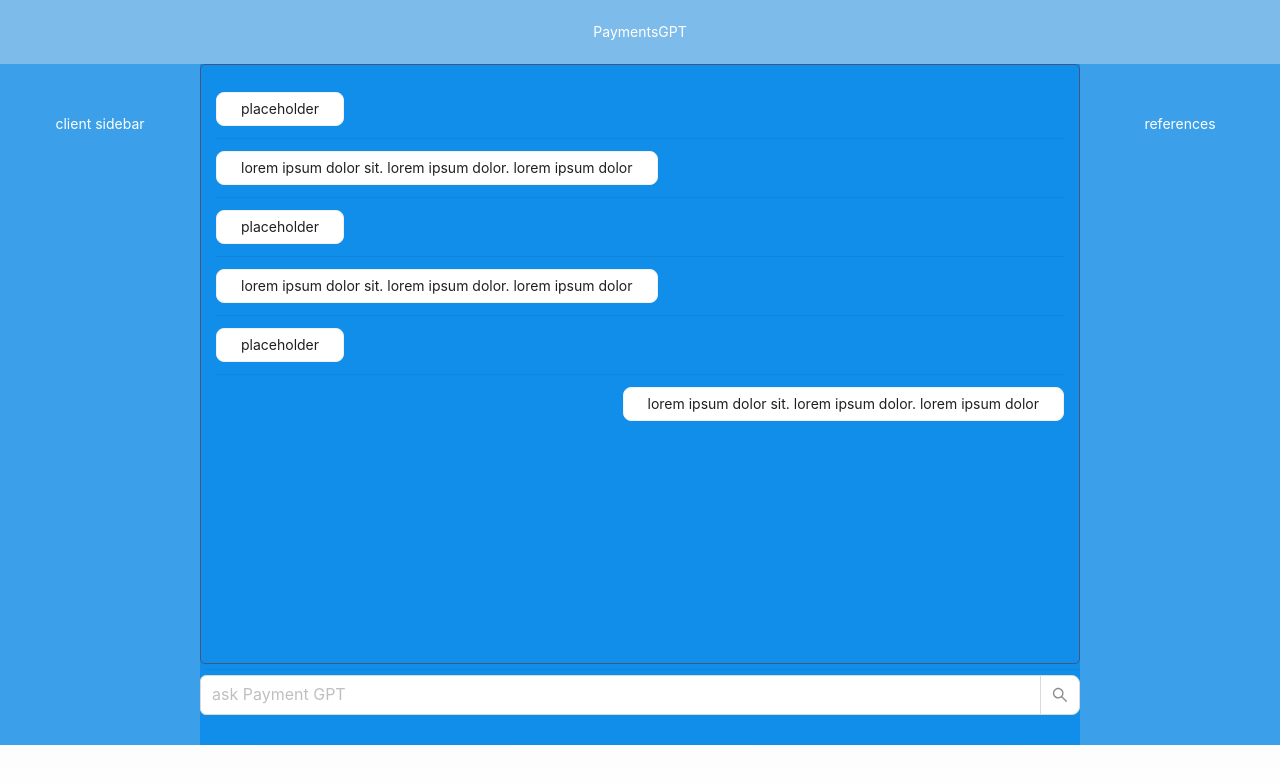
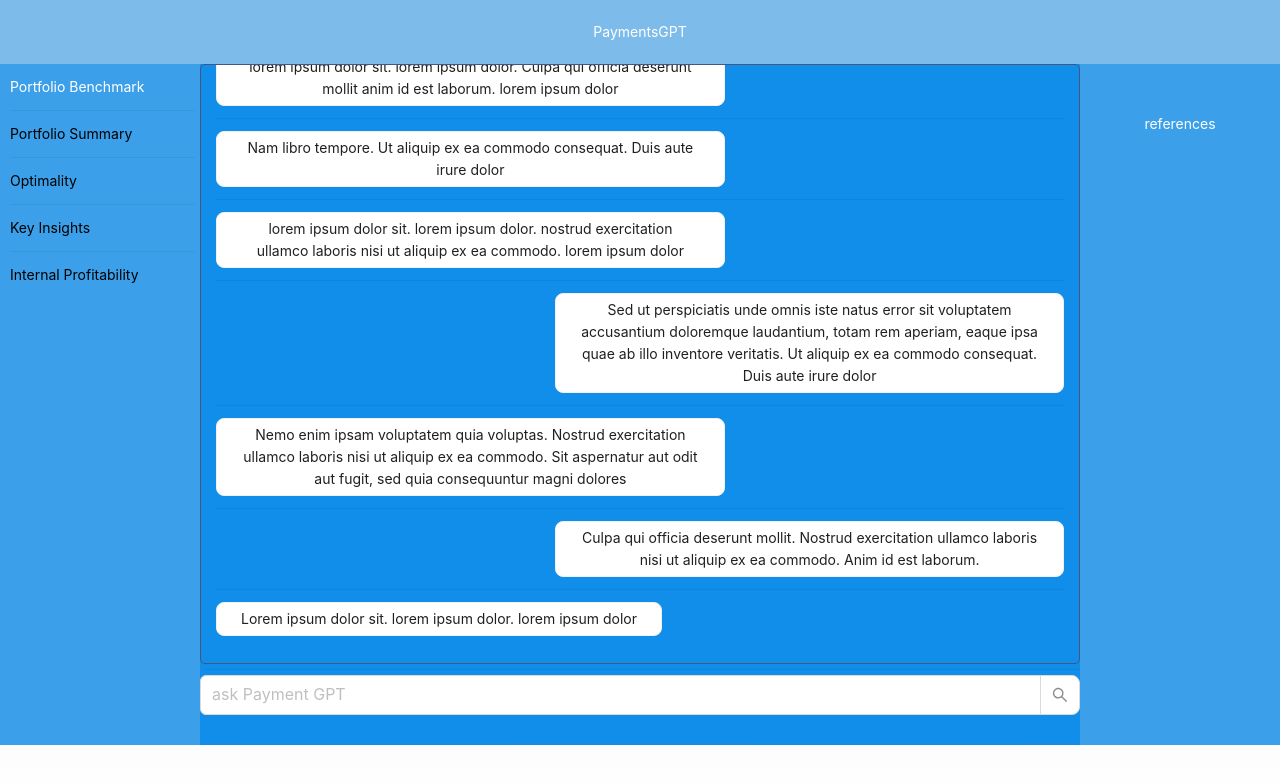
Before and after one commit to hackathonjpmc/pgpt_ui, a Next.js app in the folder pgpt_ui/: page / in a window 1280 px wide. Shown: the top 784 px of the page. Built offline with nearby package versions, Linux system fonts and the light colour scheme.

Commit message:
dynamic clients, empty chat

```diff
--- a/pgpt_ui/src/app/Chat/ChatPanel.js
+++ b/pgpt_ui/src/app/Chat/ChatPanel.js
@@ -1,42 +1,29 @@
 import React, { useState, useEffect } from 'react';
 import { Layout, Space, Input, Divider, List, Card, Image } from 'antd';
 import ViewChat from '@/app/Chat/ViewChat';
-import textForChat from '../mockChatText';
+import { textForChat } from '../mockChatText';
 
 const { Header, Footer, Sider, Content } = Layout;
 
 const { Search } = Input;
 
-const steps = [
-	{
-		id: '0',
-		message: 'Welcome to react chatbot!',
-		trigger: '1',
-	},
-	{
-		id: '1',
-		message: 'Bye!',
-		end: true,
-	},
-];
-
 const dividerStyle = {
 	margin: '5px',
-	// paddingBottom: '0',
 };
 
-export default function ChatPanel() {
+export default function ChatPanel({ currentService }) {
 	const [userInput, setUserInput] = useState('');
-	const [previousMessages, setPreviousMessages] = useState([]);
+	const [chatHistory, setChatHistory] = useState([]);
 	const [messageIDs, setMessageIDs] = useState(0);
 
 	useEffect(() => {
 		const fetchData = async () => {
 			try {
-				const response = textForChat;
+				const response = currentService === '0' ? textForChat : [];
 				// const response = await fetch('someEndpoint');
 				// const json = await response.json();
-				setPreviousMessages(response);
+				setChatHistory(response);
+				setMessageIDs(response.length);
 			} catch (error) {
 				console.error('Error:', error);
 			}
@@ -45,23 +32,27 @@ export default function ChatPanel() {
 		fetchData();
 	}, []);
 
-	// const handleChange = (e) => {
-	// 	setUserInput(e.target.value);
-	// };
+	useEffect(() => {
+		const response = currentService === '0' ? textForChat : [];
+		setChatHistory(response);
+	}, [currentService]);
 
 	const handleSearch = () => {
+		const convertID = Number(messageIDs);
+
 		const newItem = {
 			id: messageIDs, // using the length of current data as id
 			message: userInput, // using the length of current data as message
 			user: true, // replace this with the actual username
 		};
-		setPreviousMessages((prevData) => [...prevData, newItem]);
+		setChatHistory((prevData) => [...prevData, newItem]);
 		setUserInput('');
+		setMessageIDs(messageIDs + 1);
 	};
 
 	return (
 		<div>
-			<ViewChat output={previousMessages} />
+			<ViewChat chatHistory={chatHistory} />
 			<Divider style={dividerStyle} />
 			<Search
 				placeholder='ask Payment GPT'
--- a/pgpt_ui/src/app/Chat/ViewChat.js
+++ b/pgpt_ui/src/app/Chat/ViewChat.js
@@ -1,7 +1,7 @@
 import React, { useRef, useEffect } from 'react';
 import styles from './chat.module.css';
 import { Layout, Space, Input, Divider, List, Card, Image, Avatar } from 'antd';
-import { SmileOutlined } from '@ant-design/icons';
+import { SmileOutlined, SettingFilled } from '@ant-design/icons';
 const { Header, Footer, Sider, Content } = Layout;
 
 const { Meta } = Card;
@@ -11,14 +11,42 @@ const listStyle = {
 	padding: '15px',
 };
 
-export default function ViewChat({ output }) {
+const EmptyChat = () => {
+	return (
+		<>
+			<SettingFilled style={{ fontSize: '300px', color: '#08c' }} />
+			<h3
+				style={{
+					color: '#aab1e6',
+					fontSize: '30px',
+				}}
+			>
+				Empty Chat: Get started by typing a prompt below
+			</h3>
+		</>
+	);
+};
+
+// top right bottom left
+export default function ViewChat({ chatHistory }) {
 	const endOfMessagesRef = useRef(null);
 
 	const scrollToBottom = () => {
 		endOfMessagesRef.current?.scrollIntoView({ behavior: 'smooth' });
 	};
 
-	useEffect(scrollToBottom, [output]);
+	useEffect(scrollToBottom, [chatHistory]);
+
+	const buildItemStyle = (item) => {
+		const styleObject = {
+			display: 'flex',
+			justifyContent: `flex-${item.user ? 'end' : 'start'}`,
+			padding: `12px ${item.user ? '0 12px 40%' : '40% 12px 0'}`,
+		};
+
+		return styleObject;
+	};
+
 	return (
 		<div
 			style={{
@@ -29,18 +57,11 @@ export default function ViewChat({ output }) {
 			}}
 		>
 			<List
-				dataSource={output}
-				// bordered
+				dataSource={chatHistory}
+				locale={{ emptyText: <EmptyChat /> }}
 				style={listStyle}
 				renderItem={(item) => (
-					<List.Item
-						style={{
-							display: 'flex',
-							justifyContent: `flex-${
-								item.user ? 'end' : 'start'
-							}`,
-						}}
-					>
+					<List.Item style={buildItemStyle(item)}>
 						<Card
 							className={styles.chatText}
 							bodyStyle={{ padding: '5px 24px' }}
@@ -60,22 +81,8 @@ export default function ViewChat({ output }) {
 					</List.Item>
 				)}
 			/>
+
 			<div ref={endOfMessagesRef} />
 		</div>
 	);
 }
-
-// return (
-//     <div>
-//         <List
-//             bordered
-//             dataSource={data}
-//             renderItem={(item) => (
-//                 <List.Item>
-//                     <p>item 1</p>
-//                 </List.Item>
-//             )}
-//         />
-//     </div>
-// )
-// }
--- a/pgpt_ui/src/app/Clients/ClientSidebar.js
+++ b/pgpt_ui/src/app/Clients/ClientSidebar.js
@@ -3,10 +3,40 @@ import { Layout, Space, Input, Divider, List } from 'antd';
 const { Header, Footer, Sider, Content } = Layout;
 
 const { Search } = Input;
-export default function ClientSidebar() {
-    return (
-        <div>
-            <p>client sidebar</p>
-        </div>
-    )
+
+const listStyle = {
+	padding: '0px 5px 15px 10px',
+};
+
+export default function ClientSidebar({
+	setCurrentService,
+	currentService,
+	services,
+}) {
+	const highlightCurrentService = (id) => {
+		const color = id === currentService ? 'white' : 'black';
+		return color;
+	};
+
+	return (
+		<>
+			<List
+				dataSource={services}
+				style={listStyle}
+				renderItem={(item) => (
+					<List.Item
+						onClick={() => setCurrentService(item.id)}
+						style={{
+							color: `${highlightCurrentService(item.id)}`,
+						}}
+					>
+						<a>{item.name}</a>
+					</List.Item>
+				)}
+			/>
+		</>
+	);
 }
+
+// TODO: Add settings to the bottom of clients bar
+// TODO: Add user icon to bottom of clients bar
--- a/pgpt_ui/src/app/mockChatText.js
+++ b/pgpt_ui/src/app/mockChatText.js
@@ -1,74 +1,99 @@
-const textForChat = [
+export const textForChat = [
 	{
 		id: 1,
-		message: 'placeholder',
+		message: 'Tulpa qui officia deserunt mollit anim id est laborum.',
 		user: false,
 	},
 	{
 		id: 2,
-		message: 'lorem ipsum dolor sit. lorem ipsum dolor. lorem ipsum dolor',
+		message:
+			'lorem ipsum dolor sit. lorem ipsum dolor. Culpa qui officia deserunt mollit anim id est laborum. lorem ipsum dolor',
 		user: false,
 	},
 	{
 		id: 3,
-		message: 'placeholder',
+		message:
+			'Nam libro tempore. Ut aliquip ex ea commodo consequat. Duis aute irure dolor ',
 		user: false,
 	},
 	{
 		id: 4,
-		message: 'lorem ipsum dolor sit. lorem ipsum dolor. lorem ipsum dolor',
+		message:
+			'lorem ipsum dolor sit. lorem ipsum dolor. nostrud exercitation ullamco laboris nisi ut aliquip ex ea commodo. lorem ipsum dolor',
 		user: false,
 	},
 	{
 		id: 5,
-		message: 'placeholder',
+		message:
+			'Sed ut perspiciatis unde omnis iste natus error sit voluptatem accusantium doloremque laudantium, totam rem aperiam, eaque ipsa quae ab illo inventore veritatis. Ut aliquip ex ea commodo consequat. Duis aute irure dolor ',
+		user: true,
+	},
+	{
+		id: 6,
+		message:
+			'Nemo enim ipsam voluptatem quia voluptas. Nostrud exercitation ullamco laboris nisi ut aliquip ex ea commodo. Sit aspernatur aut odit aut fugit, sed quia consequuntur magni dolores',
 		user: false,
 	},
 	{
-		id: 6,
-		message: 'lorem ipsum dolor sit. lorem ipsum dolor. lorem ipsum dolor',
+		id: 7,
+		message:
+			'Culpa qui officia deserunt mollit. Nostrud exercitation ullamco laboris nisi ut aliquip ex ea commodo. Anim id est laborum.',
 		user: true,
 	},
-	// {
-	// 	id: 7,
-	// 	message: 'placeholder',
-	// 	user: false,
-	// },
-	// {
-	// 	id: 8,
-	// 	message: 'lorem ipsum dolor sit. lorem ipsum dolor. lorem ipsum dolor',
-	// 	user: false,
-	// },
-	// {
-	// 	id: 9,
-	// 	message: 'placeholder',
-	// 	user: false,
-	// },
-	// {
-	// 	id: 10,
-	// 	message: 'lorem ipsum dolor sit. lorem ipsum dolor. lorem ipsum dolor',
-	// 	user: true,
-	// },
-	// {
-	// 	id: 11,
-	// 	message: 'placeholder',
-	// 	user: false,
-	// },
-	// {
-	// 	id: 12,
-	// 	message: 'lorem ipsum dolor sit. lorem ipsum dolor. lorem ipsum dolor',
-	// 	user: false,
-	// },
-	// {
-	// 	id: 13,
-	// 	message: 'placeholder',
-	// 	user: false,
-	// },
-	// {
-	// 	id: 14,
-	// 	message: 'lorem ipsum dolor sit. lorem ipsum dolor. lorem ipsum dolor',
-	// 	user: true,
-	// },
+	{
+		id: 8,
+		message: 'Lorem ipsum dolor sit. lorem ipsum dolor. lorem ipsum dolor',
+		user: false,
+	},
 ];
 
-export default textForChat;
+const textForChat2 = [
+	{
+		id: 1,
+		message: 'Tulpa qui officia deserunt mollit anim id est laborum.',
+		user: false,
+	},
+	{
+		id: 2,
+		message:
+			'lorem ipsum dolor sit. lorem ipsum dolor. Culpa qui officia deserunt mollit anim id est laborum. lorem ipsum dolor',
+		user: false,
+	},
+	{
+		id: 3,
+		message:
+			'Nam libro tempore. Ut aliquip ex ea commodo consequat. Duis aute irure dolor ',
+		user: false,
+	},
+	{
+		id: 4,
+		message:
+			'lorem ipsum dolor sit. lorem ipsum dolor. nostrud exercitation ullamco laboris nisi ut aliquip ex ea commodo. lorem ipsum dolor',
+		user: false,
+	},
+	{
+		id: 5,
+		message:
+			'Sed ut perspiciatis unde omnis iste natus error sit voluptatem accusantium doloremque laudantium, totam rem aperiam, eaque ipsa quae ab illo inventore veritatis. Ut aliquip ex ea commodo consequat. Duis aute irure dolor ',
+		user: true,
+	},
+	{
+		id: 6,
+		message:
+			'Nemo enim ipsam voluptatem quia voluptas. Nostrud exercitation ullamco laboris nisi ut aliquip ex ea commodo. Sit aspernatur aut odit aut fugit, sed quia consequuntur magni dolores',
+		user: false,
+	},
+	{
+		id: 7,
+		message:
+			'Culpa qui officia deserunt mollit. Nostrud exercitation ullamco laboris nisi ut aliquip ex ea commodo. Anim id est laborum.',
+		user: true,
+	},
+	{
+		id: 8,
+		message: 'Lorem ipsum dolor sit. lorem ipsum dolor. lorem ipsum dolor',
+		user: false,
+	},
+];
+
+export default { textForChat, textForChat2 };
--- a/pgpt_ui/src/app/page.js
+++ b/pgpt_ui/src/app/page.js
@@ -1,6 +1,6 @@
 'use client';
 import Image from 'next/image';
-import React, { useState } from 'react';
+import React, { useState, useEffect } from 'react';
 import { Layout, Space, Input, Anchor, Row, Col } from 'antd';
 import ChatPanel from '@/app/Chat/ChatPanel';
 import ClientSidebar from '@/app/Clients/ClientSidebar';
@@ -48,7 +48,50 @@ const contentStyle = {
 	height: '100%',
 	// height: '1000px', // height can be hardcoded here
 };
+
+const fakeServices = [
+	{
+		id: '0',
+		name: 'Portfolio Benchmark',
+	},
+	{
+		id: '1',
+		name: 'Portfolio Summary',
+	},
+	{
+		id: '2',
+		name: 'Optimality',
+	},
+	{
+		id: '3',
+		name: 'Key Insights',
+	},
+	{
+		id: '4',
+		name: 'Internal Profitability',
+	},
+];
+
 export default function Home() {
+	const [currentService, setCurrentService] = useState('');
+	const [services, setServices] = useState([]);
+
+	useEffect(() => {
+		const fetchData = async () => {
+			try {
+				const response = await fakeServices;
+				// const response = await fetch('!someEndpoint!');
+				// const json = await response.json();
+				setServices(response);
+				setCurrentService('0');
+			} catch (error) {
+				console.error('Error:', error);
+			}
+		};
+
+		fetchData();
+	}, []);
+
 	return (
 		<main className='flex min-h-screen flex-col items-center'>
 			<Space direction='vertical' style={spaceStyle}>
@@ -62,10 +105,14 @@ export default function Home() {
 					<Header style={headerStyle}>PaymentsGPT</Header>
 					<Layout hasSider style={contentStyle}>
 						<Sider style={siderStyle}>
-							<ClientSidebar />
+							<ClientSidebar
+								currentService={currentService}
+								services={services}
+								setCurrentService={setCurrentService}
+							/>
 						</Sider>
 						<Content style={chatPanelStyle}>
-							<ChatPanel />
+							<ChatPanel currentService={currentService} />
 						</Content>
 						<Sider style={siderStyle}>
 							<References />
```
